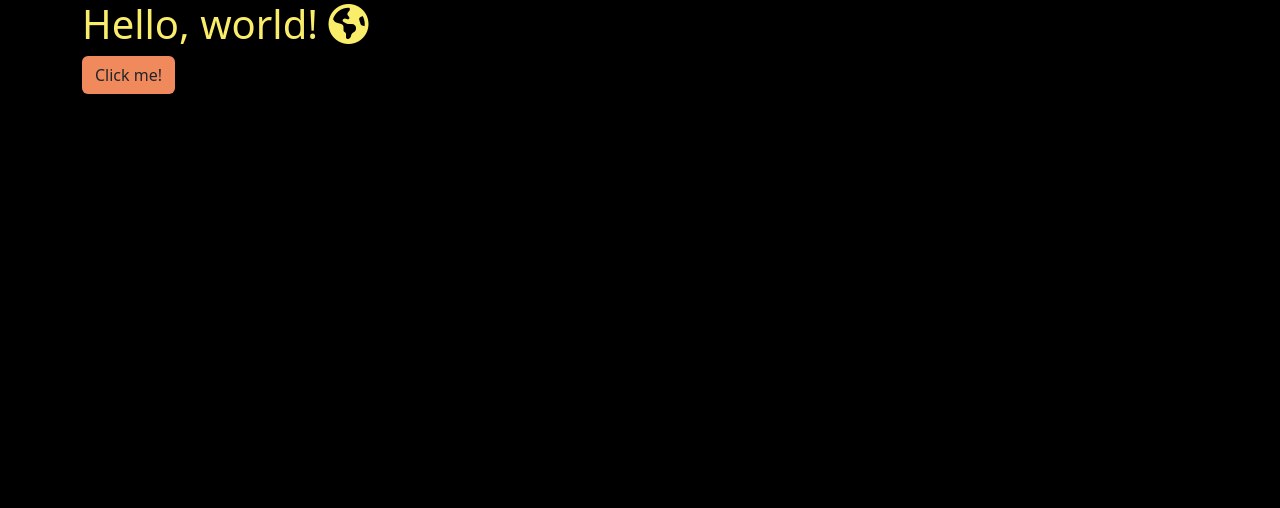
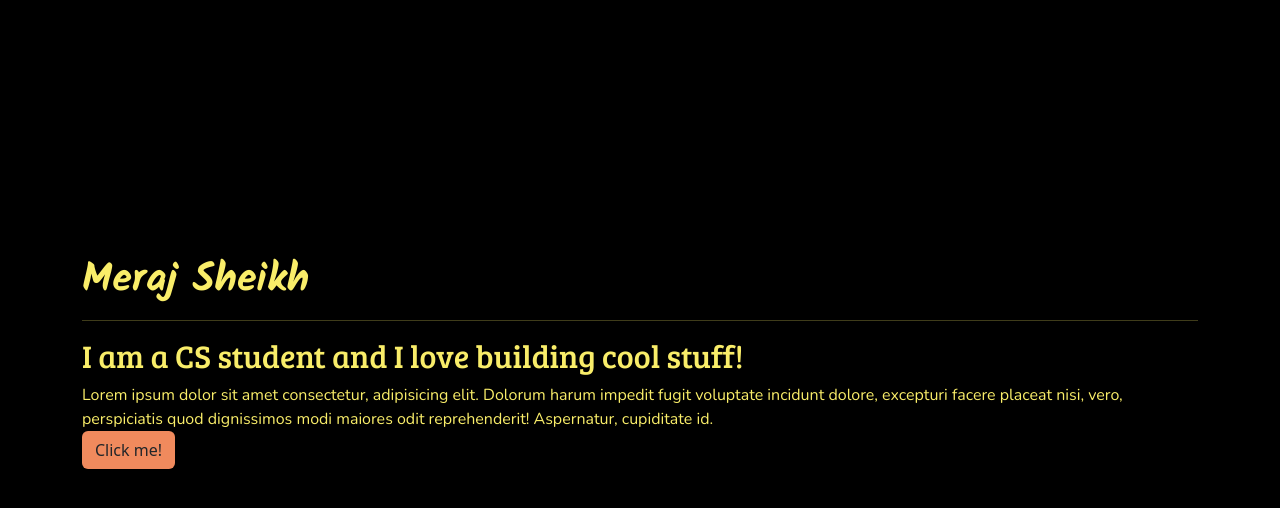
Before and after one commit to iameraj/Yhills-project, a plain HTML site: page index.html in a window 1280 px wide. Drawn offline with nearby package versions, Linux system fonts and the light colour scheme.

Commit message:
updated main content

```diff
--- a/index.html
+++ b/index.html
@@ -11,6 +11,9 @@
             integrity="sha384-T3c6CoIi6uLrA9TneNEoa7RxnatzjcDSCmG1MXxSR1GAsXEV/Dwwykc2MPK8M2HN"
             crossorigin="anonymous"
         />
+        <link rel="preconnect" href="https://fonts.googleapis.com">
+<link rel="preconnect" href="https://fonts.gstatic.com" crossorigin>
+<link href="https://fonts.googleapis.com/css2?family=Bree+Serif&family=Kalam:wght@700&family=Nunito:wght@200&display=swap" rel="stylesheet">
         <script
             src="http://ajax.googleapis.com/ajax/libs/jquery/1.7.1/jquery.min.js"
             type="text/javascript"
@@ -18,10 +21,13 @@
     </head>
     <body>
         <main class="bg-black">
-            <div class="container">
-                <h1>
-                    Hello, world! <i class="fa-solid fa-earth-americas"></i>
-                </h1>
+            <div class="container bg-pad">
+                <div class="font-kalam"><h1>Meraj Sheikh</h1></div>
+                <hr>
+                <div class="font-bree"><h2>I am a CS student and I love building cool stuff!</h2> </div>
+                <div class="font-nunito">
+                    Lorem ipsum dolor sit amet consectetur, adipisicing elit. Dolorum harum impedit fugit voluptate incidunt dolore, excepturi facere placeat nisi, vero, perspiciatis quod dignissimos modi maiores odit reprehenderit! Aspernatur, cupiditate id.
+                </div>
                 <button id="btn1" type="button" class="btn bg-orange">
                     Click me!
                 </button>
--- a/styles.css
+++ b/styles.css
@@ -82,3 +82,18 @@ button:hover {
     background-color: var(--black);
     color: var(--yellow);
 }
+
+.font-bree {
+    font-family: 'Bree Serif', serif;
+}
+
+.font-kalam {
+    font-family: 'Kalam', cursive;
+}
+.font-nunito {
+    font-family: 'Nunito', sans-serif;
+}
+
+.bg-pad {
+    padding: 20%;
+}
```
